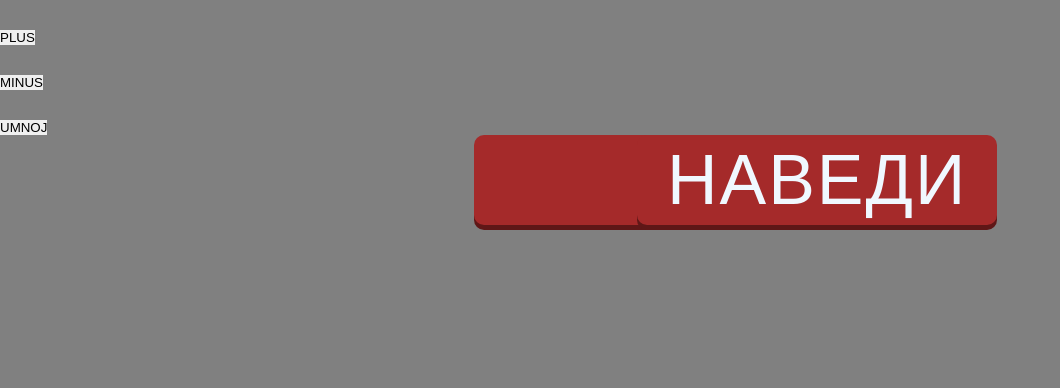
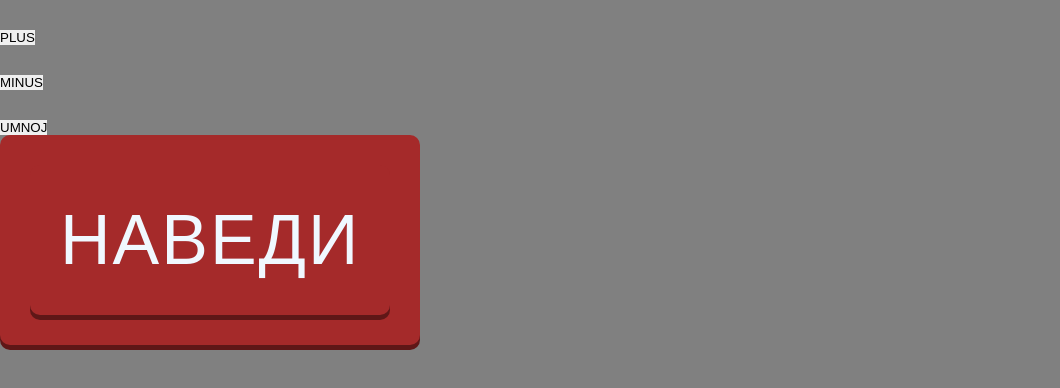
Before and after one commit to storting/websiteume, a plain HTML site: page index.html in a window 1280 px wide. Shown: the whole page, without its empty margins (0-1060 px from the left). Drawn offline with Linux system fonts and the light colour scheme.

Commit message:
Update style.css

```diff
--- a/style.css
+++ b/style.css
@@ -94,7 +94,7 @@ body {
 
 .but {
     padding-top: 30px;
-    position: relative;
+
 }
 
 .but-1 {
@@ -102,12 +102,12 @@ body {
     font-size: 70px;
     display: inline-block;
     line-height: 90px;
-    padding: 0px 30px;
+    padding:30px;
     text-transform: uppercase;
     letter-spacing: 2px;
     border-radius: 10px;
-    position: relative;
-    left: 37%;
+
+
     color: aliceblue;
     background-color: brown;
     box-shadow: 0px 5px 0px rgb(95, 23, 23);
@@ -118,11 +118,11 @@ body {
     color: aliceblue;
     background-color: rgb(121, 30, 30);
     box-shadow: 0px 3px 0px rgb(95, 23, 23);
-    position: relative;
+
 }
 
 .but-1:active {
     top: 3px;
     box-shadow: 0px 2px 0px rgb(95, 23, 23);
-    position: relative;
+
 }
```
